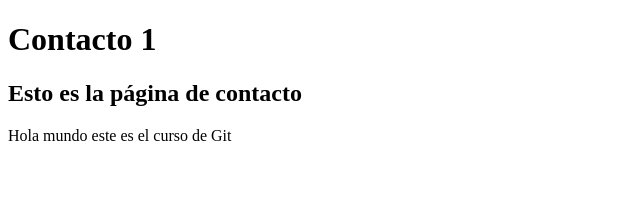
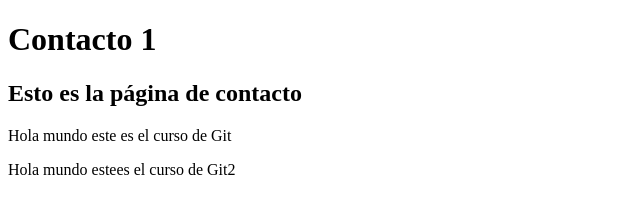
Before and after one commit to gracielarodelo/testeando, a plain HTML site: page contacto.html in a window 1280 px wide. Shown: the whole page, without its empty margins (0-640 px from the left). Drawn offline with Linux system fonts and the light colour scheme.

Commit message:
Cambios en los archivos principales

```diff
--- a/contacto.html
+++ b/contacto.html
@@ -11,5 +11,6 @@
     <h2>Esto es la página de contacto</h2>
 
     <p>Hola mundo este es el curso de Git</p>
+    <p>Hola mundo estees el curso de Git2</p>
 </body>
 </html>
```
Also changed, not shown: pagina1.html (+1 -0 lines).
